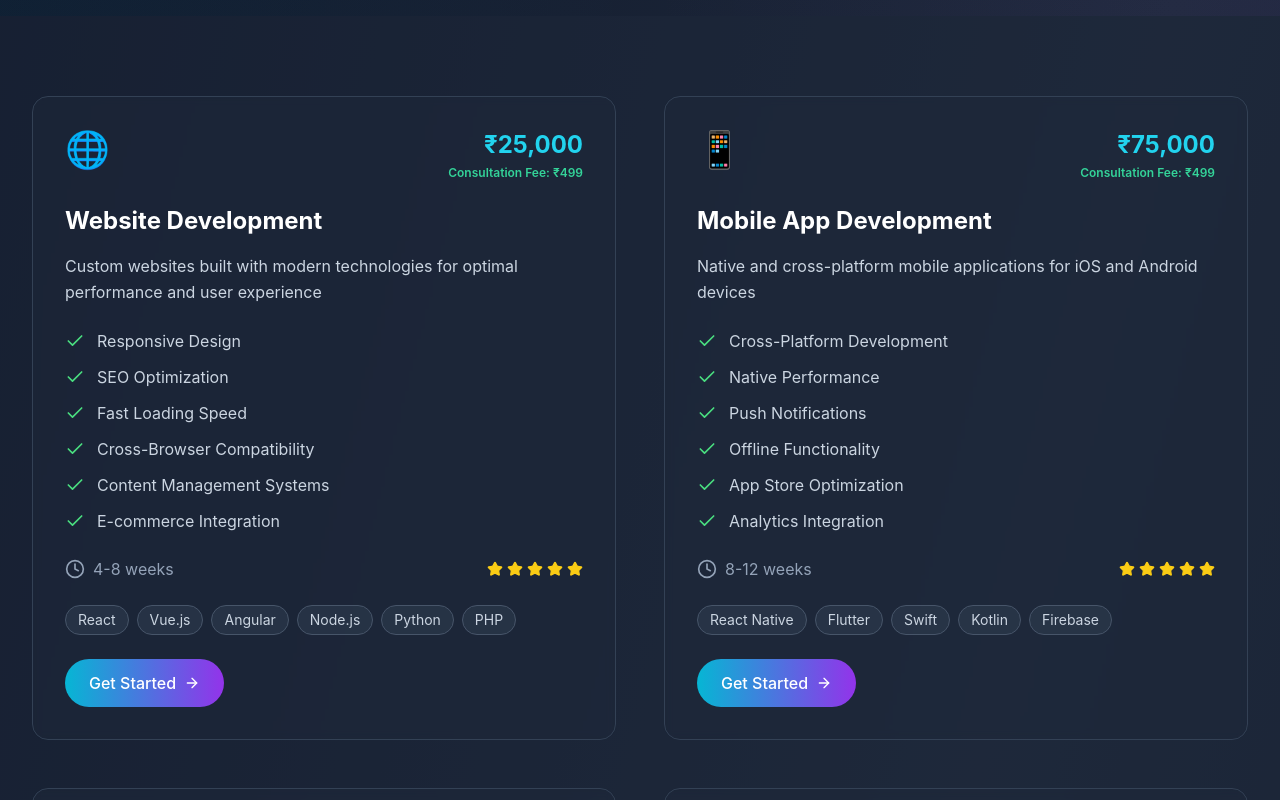
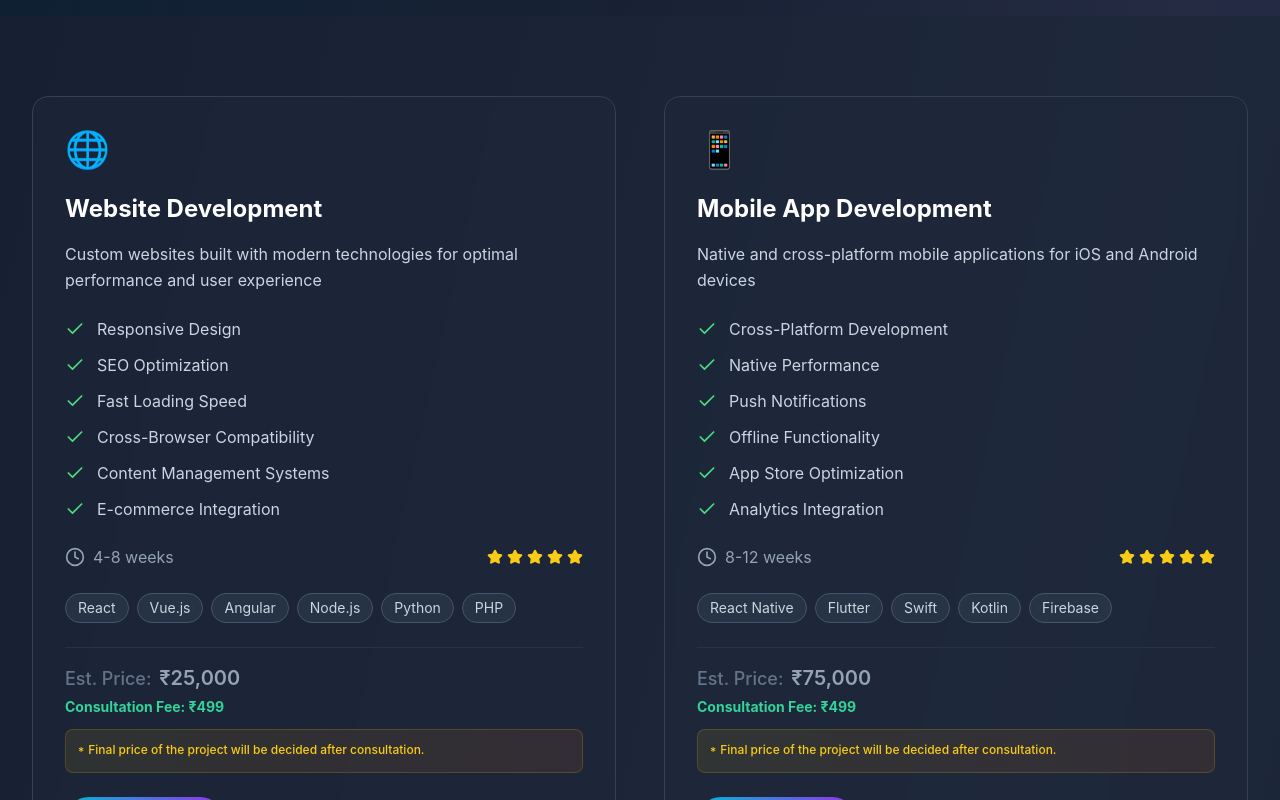
Before and after one commit to logisaar/logisaarsite, a React (Create React App) app: page /services in a window 1280 px wide. Shown: the part 420-1220 px from the top of the page. Built offline with nearby package versions, Linux system fonts and the light colour scheme.

Commit message:
change in product price

```diff
--- a/src/pages/Services.jsx
+++ b/src/pages/Services.jsx
@@ -60,10 +60,6 @@ const Services = () => {
               >
                 <div className="flex items-start justify-between mb-6">
                   <div className="text-4xl">{service.icon}</div>
-                  <div className="text-right">
-                    <div className="text-2xl font-bold text-cyan-400">{service.startingPrice}</div>
-                    <div className="text-emerald-400 text-xs font-semibold mt-1">Consultation Fee: ₹499</div>
-                  </div>
                 </div>
 
                 <h3 className="text-2xl font-bold text-white mb-4 group-hover:text-cyan-400 transition-colors">
@@ -104,6 +100,21 @@ const Services = () => {
                       {tech}
                     </span>
                   ))}
+                </div>
+
+                <div className="mb-6 pt-4 border-t border-slate-700/50">
+                  <div className="flex items-baseline space-x-2 mb-1">
+                    <span className="text-lg text-slate-500 font-medium">Est. Price:</span>
+                    <span className="text-xl text-slate-400 font-semibold">{service.startingPrice}</span>
+                  </div>
+                  <div className="text-emerald-400 text-sm font-bold mb-3">Consultation Fee: ₹499</div>
+
+                  <div className="bg-gradient-to-r from-yellow-500/10 to-orange-500/10 border border-yellow-500/20 rounded-lg p-3">
+                    <p className="text-yellow-400 text-xs font-medium flex items-start">
+                      <span className="mr-1 mt-0.5">*</span>
+                      Final price of the project will be decided after consultation.
+                    </p>
+                  </div>
                 </div>
 
                 <Link
```
